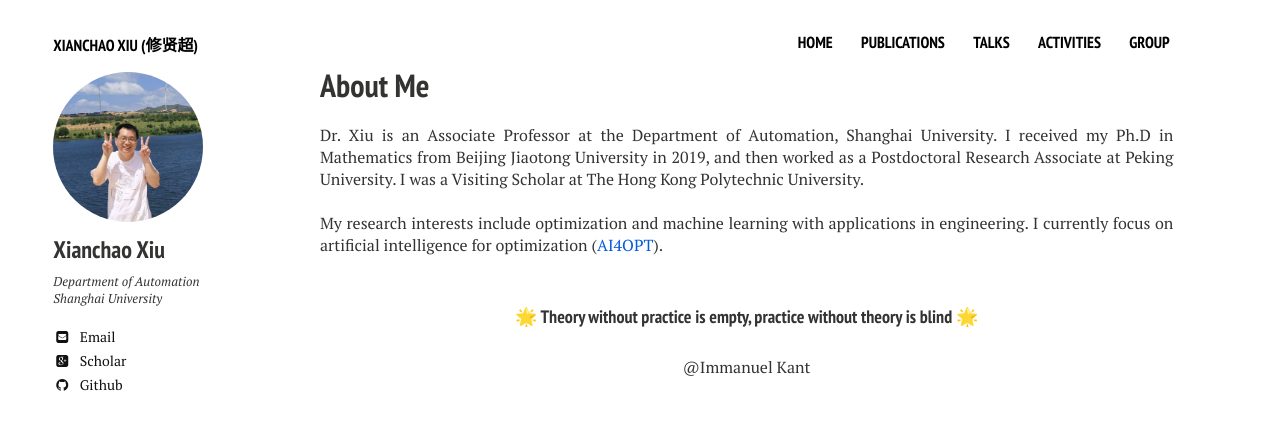
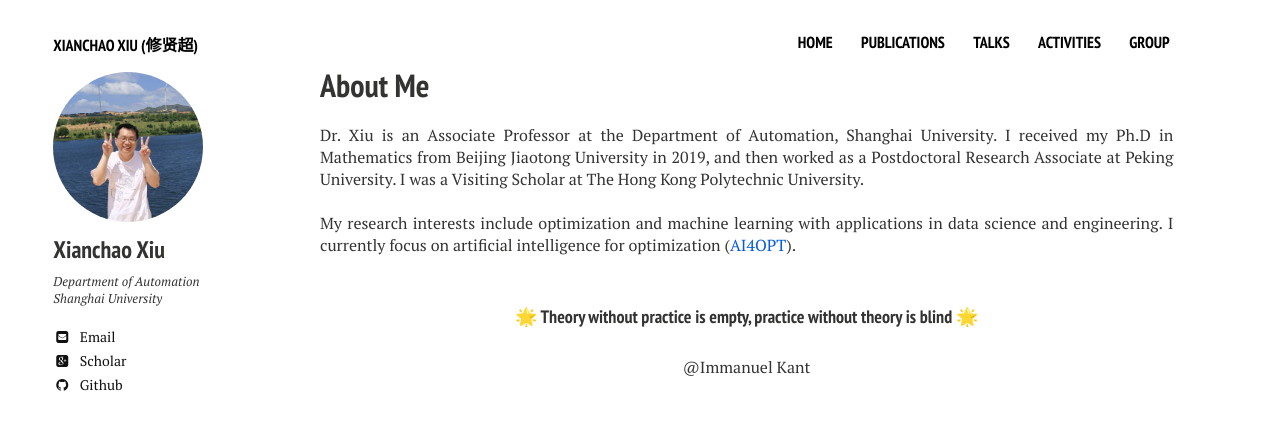
Before and after one commit to xianchaoxiu/xianchaoxiu.github.io, a Jekyll site: the page built from index.md, in a window 1280 px wide. Shown: the top 430 px of the page. Built offline with Jekyll 4.4.1, drawn with Linux system fonts in a browser that asks for light colours; nearby versions of some CDN libraries.

Commit message:
Update home2.html

```diff
--- a/_layouts/home2.html
+++ b/_layouts/home2.html
@@ -32,7 +32,7 @@
 		I was a Visiting Scholar at The Hong Kong Polytechnic University. <br> <br>
 
 
-	 My research interests include optimization and machine learning with applications in engineering.
+	 My research interests include optimization and machine learning with applications in data science and engineering.
 	 I currently focus on artificial intelligence for optimization (<a href="https://github.com/xianchaoxiu/AI4OPT" class="textlink" target="_blank">AI4OPT</a>). <br> <br>
 
 
```
